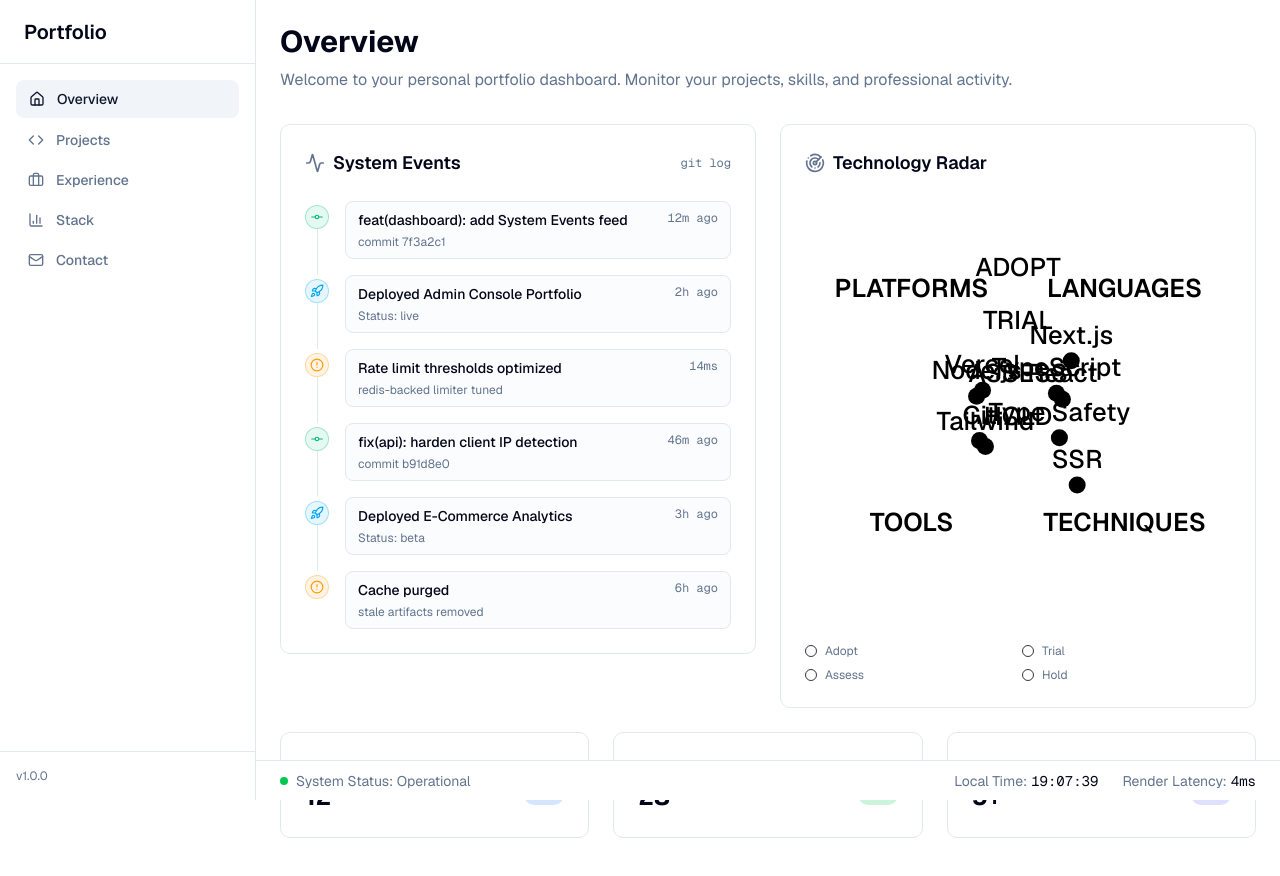
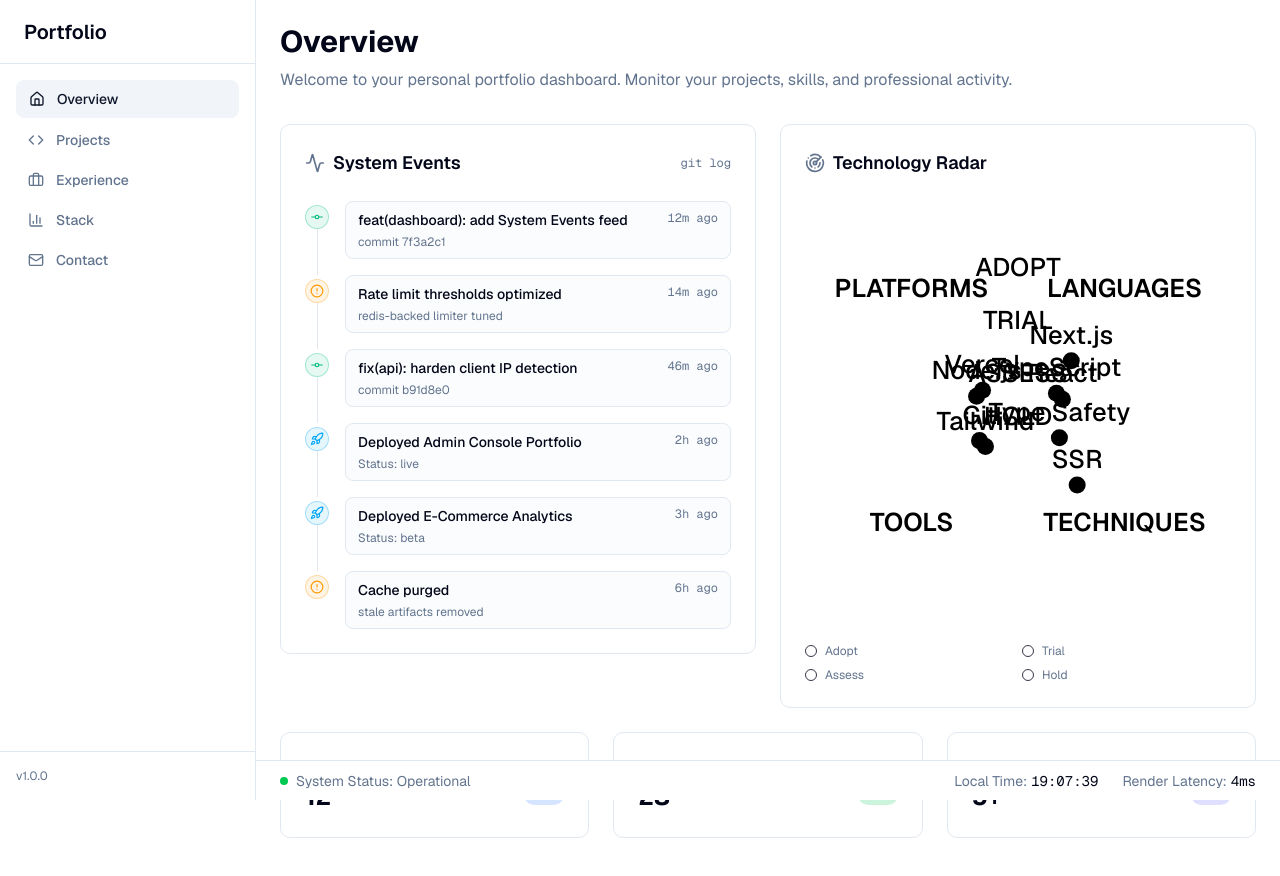
Before and after one commit to BarryHenryJr/BarryHenry-Portfolio-Web, a Next.js app: page / in a window 1280 px wide. Shown: the top 876 px of the page. Built offline with nearby package versions, Linux system fonts and the light colour scheme.

Commit message:
Refactor ActivityFeed event handling and formatting
Replaces separate handling of deploy and hardcoded events with a unified, sorted event list. Updates time formatting for consistency and fixes minor issues with event rendering logic.

```diff
--- a/src/components/dashboard/ActivityFeed.tsx
+++ b/src/components/dashboard/ActivityFeed.tsx
@@ -15,10 +15,10 @@ type Event = {
 
 function formatRelativeAge(ageMs: number): string {
   if (ageMs < 0) return "0ms";
-  if (ageMs < 1000) return `${Math.max(0, Math.round(ageMs))}ms`;
+  if (ageMs < 1000) return `${Math.round(ageMs)}ms`;
 
   const seconds = Math.floor(ageMs / 1000);
-  if (seconds < 60) return `${seconds}s`;
+  if (seconds < 60) return `${seconds}s ago`;
 
   const minutes = Math.floor(seconds / 60);
   if (minutes < 60) return `${minutes}m ago`;
@@ -74,10 +74,7 @@ export function ActivityFeed() {
     };
   });
 
-  const firstDeploy = deployEvents[0];
-  const remainingDeploys = deployEvents.slice(1);
-
-  const events: Event[] = [
+  const hardcodedEvents: Event[] = [
     {
       id: "commit-1",
       type: "code",
@@ -85,13 +82,12 @@ export function ActivityFeed() {
       detail: "commit 7f3a2c1",
       ageMs: 12 * 60 * 1000,
     },
-    ...(firstDeploy == null ? [] : [firstDeploy]),
     {
       id: "system-1",
       type: "system",
       title: "Rate limit thresholds optimized",
       detail: "redis-backed limiter tuned",
-      ageMs: 14,
+      ageMs: 14 * 60 * 1000,
     },
     {
       id: "commit-2",
@@ -100,7 +96,6 @@ export function ActivityFeed() {
       detail: "commit b91d8e0",
       ageMs: 46 * 60 * 1000,
     },
-    ...remainingDeploys,
     {
       id: "system-2",
       type: "system",
@@ -109,6 +104,10 @@ export function ActivityFeed() {
       ageMs: 6 * 60 * 60 * 1000,
     },
   ];
+
+  const events: Event[] = [...deployEvents, ...hardcodedEvents].sort(
+    (a, b) => a.ageMs - b.ageMs
+  );
 
   return (
     <div className="rounded-lg border border-border bg-card p-6">
@@ -129,12 +128,12 @@ export function ActivityFeed() {
 
           return (
             <li key={event.id} className="relative pl-10 pb-4 last:pb-0">
-              {!isLast ? (
+              {!isLast && (
                 <div
                   className="absolute left-3 top-7 bottom-0 w-px bg-border"
                   aria-hidden="true"
                 />
-              ) : null}
+              )}
 
               <div
                 className={`absolute left-0 top-1 flex h-6 w-6 items-center justify-center rounded-full border ${meta.nodeClassName}`}
@@ -153,7 +152,7 @@ export function ActivityFeed() {
                     {formatRelativeAge(event.ageMs)}
                   </span>
                 </div>
-                {event.detail == null ? null : (
+                {event.detail && (
                   <p className="mt-1 text-xs text-muted-foreground">
                     {event.detail}
                   </p>
```
